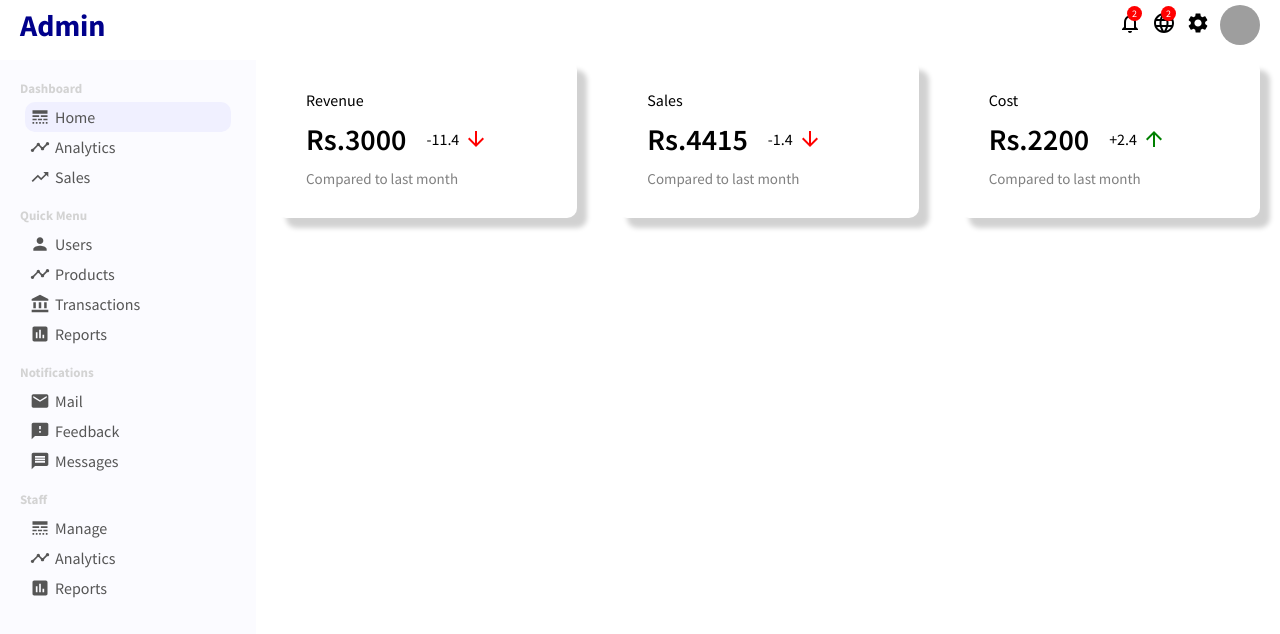
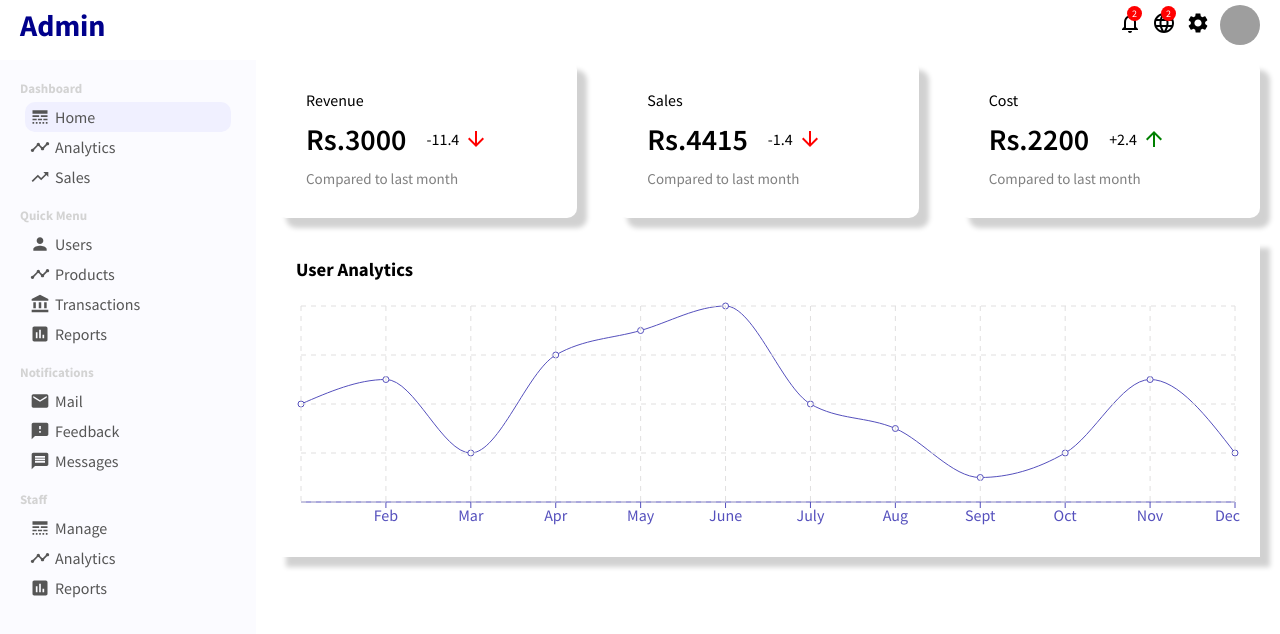
Before and after one commit to uankit/react-admin-dashboard, a React (Create React App) app: page / in a window 1280 px wide. Shown: the top 634 px of the page. Built offline with nearby package versions, Linux system fonts and the light colour scheme; grey boxes are pictures that could not be loaded.

Commit message:
Created Chart component

```diff
--- /dev/null
+++ b/src/components/charts/Chart.jsx
@@ -0,0 +1,29 @@
+import "./chart.css";
+import {
+  LineChart,
+  Line,
+  XAxis,
+  CartesianGrid,
+  Tooltip,
+  ResponsiveContainer,
+} from "recharts";
+
+function Chart({title,data, dataKey, grid}) {
+
+
+  return (
+    <div className="chart">
+      <h3 className="chartTitle">{title}</h3>
+      <ResponsiveContainer width="100%" aspect={4 / 1}>
+        <LineChart data={data}>
+          <XAxis dataKey="name" stroke="#5550bd" />
+          <Line type="monotone" dataKey={dataKey} stroke="#5550bd" />
+          <Tooltip />
+          {grid && <CartesianGrid stroke="#e0dfdf" strokeDasharray="5 5"/>}
+        </LineChart>
+      </ResponsiveContainer>
+    </div>
+  );
+}
+
+export default Chart;
--- /dev/null
+++ b/src/components/charts/chart.css
@@ -0,0 +1,11 @@
+.chart {
+  margin: 20px;
+  padding: 20px;
+  box-shadow: 10px 10px 5px 0px rgba(0, 0, 0, 0.18);
+  -webkit-box-shadow: 10px 10px 5px 0px rgba(0, 0, 0, 0.18);
+  -moz-box-shadow: 10px 10px 5px 0px rgba(0, 0, 0, 0.18);
+}
+
+.chartTitle{
+    margin-bottom: 20px;
+}
--- /dev/null
+++ b/src/data.js
@@ -0,0 +1,50 @@
+export const data = [
+    {
+      name: "Jan",
+      "Active User": 4000,
+    },
+    {
+      name: "Feb",
+      "Active User": 5000,
+    },
+    {
+      name: "Mar",
+      "Active User": 2000,
+    },
+    {
+      name: "Apr",
+      "Active User": 6000,
+    },
+    {
+      name: "May",
+      "Active User": 7000,
+    },
+    {
+      name: "June",
+      "Active User": 8000,
+    },
+    {
+      name: "July",
+      "Active User": 4000,
+    },
+    {
+      name: "Aug",
+      "Active User": 3000,
+    },
+    {
+      name: "Sept",
+      "Active User": 1000,
+    },
+    {
+      name: "Oct",
+      "Active User": 2000,
+    },
+    {
+      name: "Nov",
+      "Active User": 5000,
+    },
+    {
+      name: "Dec",
+      "Active User": 2000,
+    },
+  ];
--- a/src/pages/homepage/HomePage.jsx
+++ b/src/pages/homepage/HomePage.jsx
@@ -1,10 +1,13 @@
+import Chart from "../../components/charts/Chart";
 import FeaturedInfo from "../../components/featuredInfo/FeaturedInfo";
 import "./homepage.css";
+import { data } from "../../data";
 
 function HomePage() {
   return (
     <div className="home">
       <FeaturedInfo />
+      <Chart data={data} title="User Analytics" grid dataKey="Active User" />
     </div>
   );
 }
```
